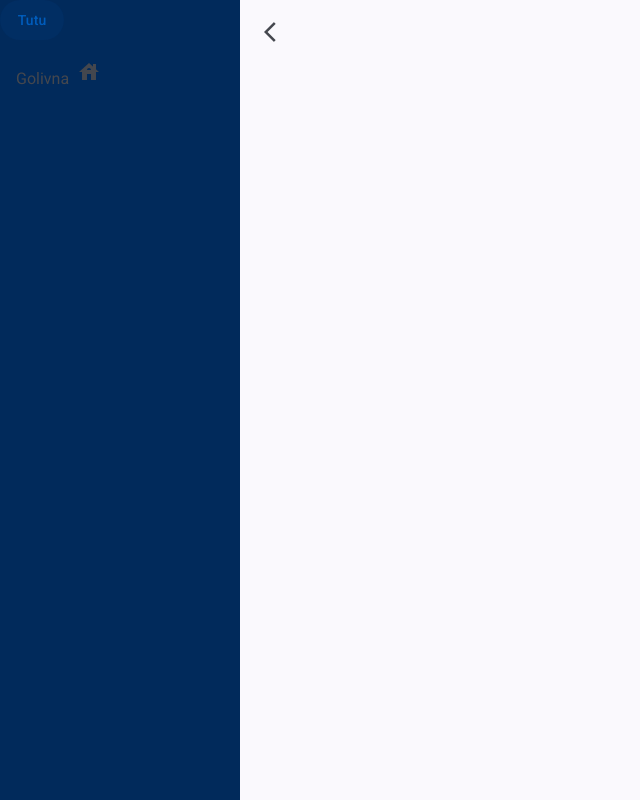
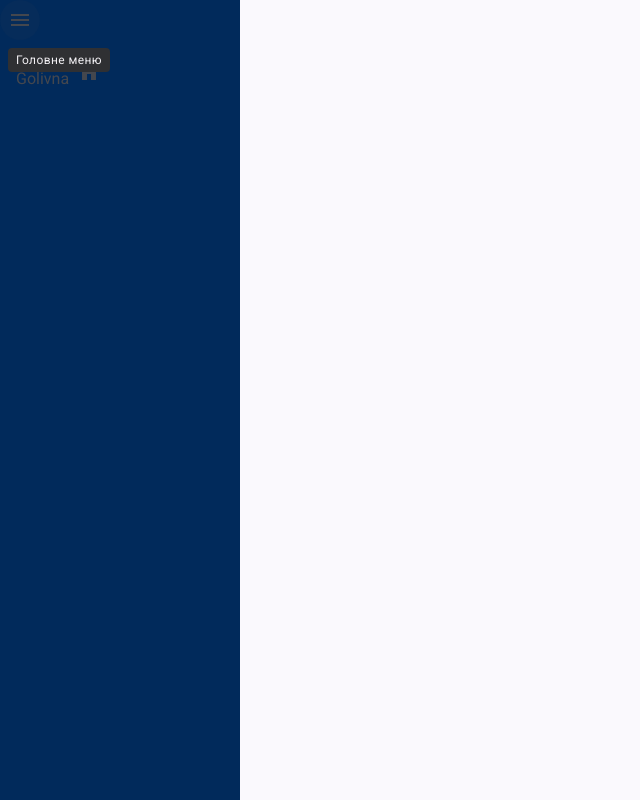
Before and after one commit to OleksandrJTS/Library, an Angular app: page / in a window 1280 px wide. Shown: the whole page, without its empty margins (0-640 px from the left). Built offline with nearby package versions, Linux system fonts and the light colour scheme.

Commit message:
05.11.2024 menu button moved inside left drawer and the drawer collapses not to zero width

```diff
--- a/src/app/app.component.html
+++ b/src/app/app.component.html
@@ -1,9 +1,11 @@
 <mat-drawer-container class="main-drawer">
-  <mat-drawer mode="side" opened="{{leftMenuService.opened}}">
-    <app-left-menu></app-left-menu>
+  <mat-drawer
+    mode="side"
+    [opened]="true"
+    [ngClass]="{'collapsed': !leftMenuService.opened}">
+      <app-left-menu></app-left-menu>
   </mat-drawer>
   <mat-drawer-content>
-    <app-top-toolbar></app-top-toolbar>
     <router-outlet></router-outlet>
   </mat-drawer-content>
 </mat-drawer-container>
--- a/src/app/app.component.scss
+++ b/src/app/app.component.scss
@@ -2,8 +2,12 @@
   height: 100vh;
   mat-drawer {
     width: 15em;
+    min-width: 5em;
     background: #012a5b;
     border-top-right-radius: 0;
     border-bottom-right-radius: 0;
   }
+  mat-drawer.collapsed {
+    width: 5em;
+  }
 }
--- a/src/app/app.component.ts
+++ b/src/app/app.component.ts
@@ -5,16 +5,17 @@ import {LeftMenuComponent} from "./components/left-menu/left-menu.component";
 import {LeftMenuService} from "./services/left-menu.service";
 import {MatToolbar} from "@angular/material/toolbar";
 import {TopToolbarComponent} from "./components/top-toolbar/top-toolbar.component";
+import {NgClass} from "@angular/common";
 
 @Component({
   selector: 'app-root',
   standalone: true,
-  imports: [RouterOutlet, MatDrawerContainer, MatDrawer, MatDrawerContent, LeftMenuComponent, TopToolbarComponent],
+  imports: [RouterOutlet, MatDrawerContainer, MatDrawer, MatDrawerContent, LeftMenuComponent, TopToolbarComponent, NgClass],
   templateUrl: './app.component.html',
   styleUrl: './app.component.scss'
 })
 export class AppComponent {
-  title = 'library';
+  // title = 'library';
 
   constructor(public leftMenuService: LeftMenuService) { }
 }
--- a/src/app/components/left-menu/left-menu.component.html
+++ b/src/app/components/left-menu/left-menu.component.html
@@ -1,16 +1,20 @@
-<button mat-button>
-  <i class="fa fa-bars"></i> Tutu
+<!--<button mat-button>-->
 <!--  <mat-icon>house</mat-icon>-->
 <!--  Golivna-->
+<!--</button>-->
+
+<button mat-icon-button (click)="leftMenuService.toggle()"
+        [matTooltip]="'Головне меню'">
+  <mat-icon>menu</mat-icon>
 </button>
-
-<!--<i class="fa fa-camera-retro"></i>-->
 
 <mat-nav-list>
   <mat-list-item>
-     <a matListItemTitle>Golivna</a>
+
        <button mat-icon-button>
           <mat-icon>house</mat-icon>
        </button>
+
+    <a *ngIf="leftMenuService.opened" matListItemTitle>Golivna</a>
   </mat-list-item>
 </mat-nav-list>
--- a/src/app/components/left-menu/left-menu.component.scss
+++ b/src/app/components/left-menu/left-menu.component.scss
@@ -0,0 +1,3 @@
+.sidenav-collapsed {
+  width: 5rem;
+}
--- a/src/app/components/left-menu/left-menu.component.ts
+++ b/src/app/components/left-menu/left-menu.component.ts
@@ -1,17 +1,22 @@
-import { Component } from '@angular/core';
+import {Component} from '@angular/core';
 import {MatButton, MatIconButton} from "@angular/material/button";
 import {MatIcon} from "@angular/material/icon";
 import {MatListItem, MatNavList} from "@angular/material/list";
+import {MatTooltip} from "@angular/material/tooltip";
+import {LeftMenuService} from "../../services/left-menu.service";
+import {NgIf} from "@angular/common";
+import {TopToolbarComponent} from "../top-toolbar/top-toolbar.component";
 
 @Component({
   selector: 'app-left-menu',
   standalone: true,
   imports: [
-    MatButton, MatIcon, MatNavList, MatListItem, MatIconButton
+    MatButton, MatIcon, MatNavList, MatListItem, MatIconButton, MatTooltip, NgIf, TopToolbarComponent
   ],
   templateUrl: './left-menu.component.html',
   styleUrl: './left-menu.component.scss'
 })
+
 export class LeftMenuComponent {
-
+  constructor(public leftMenuService: LeftMenuService) { }
 }
--- a/src/app/components/top-toolbar/top-toolbar.component.ts
+++ b/src/app/components/top-toolbar/top-toolbar.component.ts
@@ -1,4 +1,4 @@
-import { Component } from '@angular/core';
+import {Component} from '@angular/core';
 import {MatToolbar, MatToolbarRow} from "@angular/material/toolbar";
 import {MatIconButton} from "@angular/material/button";
 import {MatIcon} from "@angular/material/icon";
@@ -15,7 +15,5 @@ import {MatTooltip} from "@angular/material/tooltip";
   styleUrl: './top-toolbar.component.scss'
 })
 export class TopToolbarComponent {
-
   constructor(public leftMenuService: LeftMenuService) { }
-
 }
```
